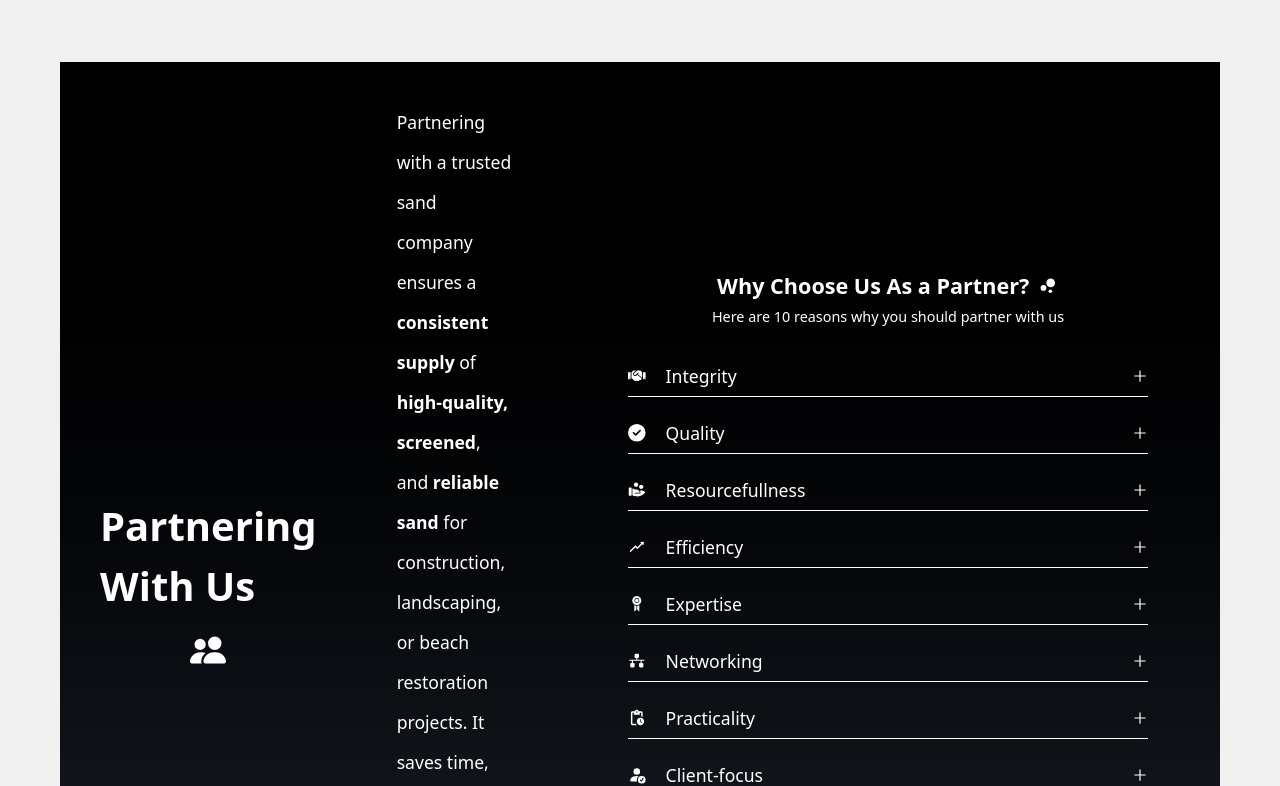
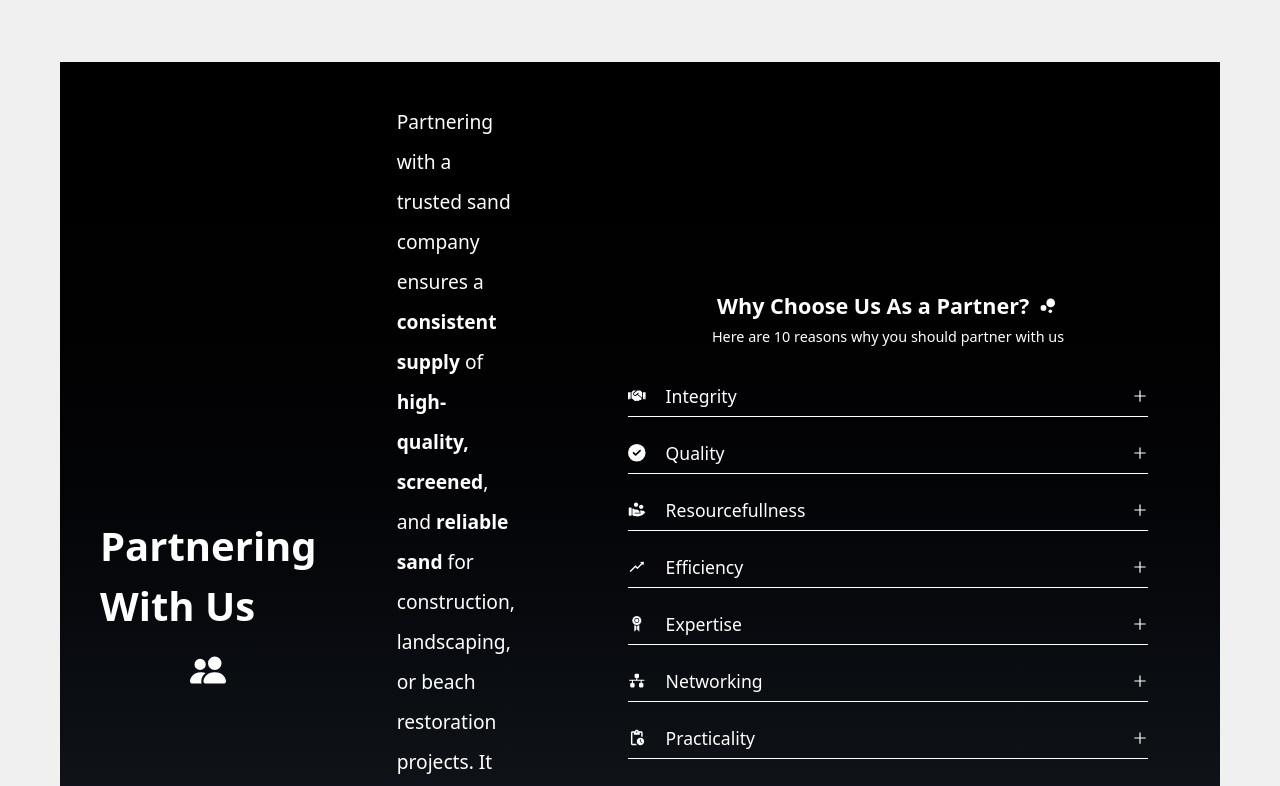
Before and after one commit to Briightt/Landing-Page, a React (Vite) app: page / in a window 1280 px wide. Shown: the part 4319-5105 px from the top of the page. Built offline with nearby package versions, Linux system fonts and the light colour scheme.

Commit message:
Update Partnerwithus.tsx

```diff
--- a/src/Partnerwithus.tsx
+++ b/src/Partnerwithus.tsx
@@ -50,7 +50,7 @@ sm:min-w-160" variants = {variants}>
 <h1 className="text-white text-[2.5rem] font-semibold">Partnering With Us</h1>
 <BsPeopleFill className="text-white text-4xl"/>
 </motion.div>
-<motion.h2 className="w-full max-w-120  text-white text-[1.3rem] lg:text-[1.1rem] leading-10 font-light" variants = {variants}>Partnering with a trusted sand company ensures a <span className="font-bold">consistent supply</span> of <span className="font-bold">high-quality, screened</span>,
+<motion.h2 className="w-full max-w-120 text-white text-[1.3rem] lg:text-[1.2rem] lg:w-full lg:max-w-200 xl:max-w-120 leading-10 font-light" variants = {variants}>Partnering with a trusted sand company ensures a <span className="font-bold">consistent supply</span> of <span className="font-bold">high-quality, screened</span>,
      and <span className="font-bold">reliable sand</span> for construction, landscaping, or beach restoration projects. It saves time, reduces costs,
      and guarantees material that meets industry standards.</motion.h2>
 <motion.div className="flex flex-col gap-2 p-7" variants = {variants}>
```
